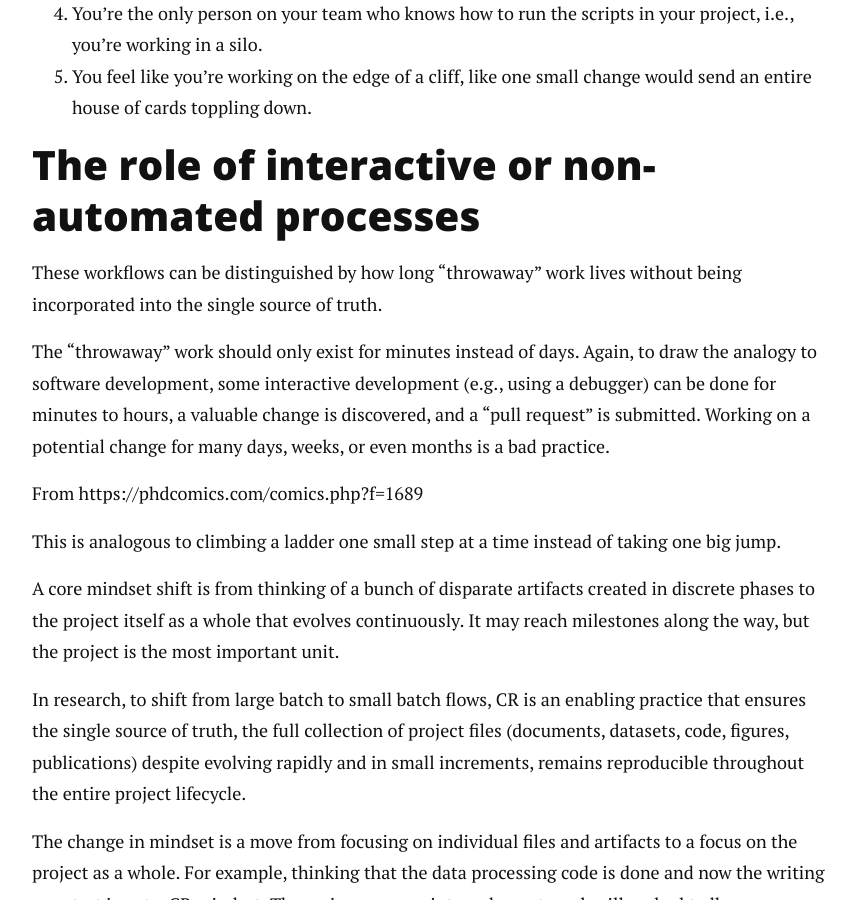
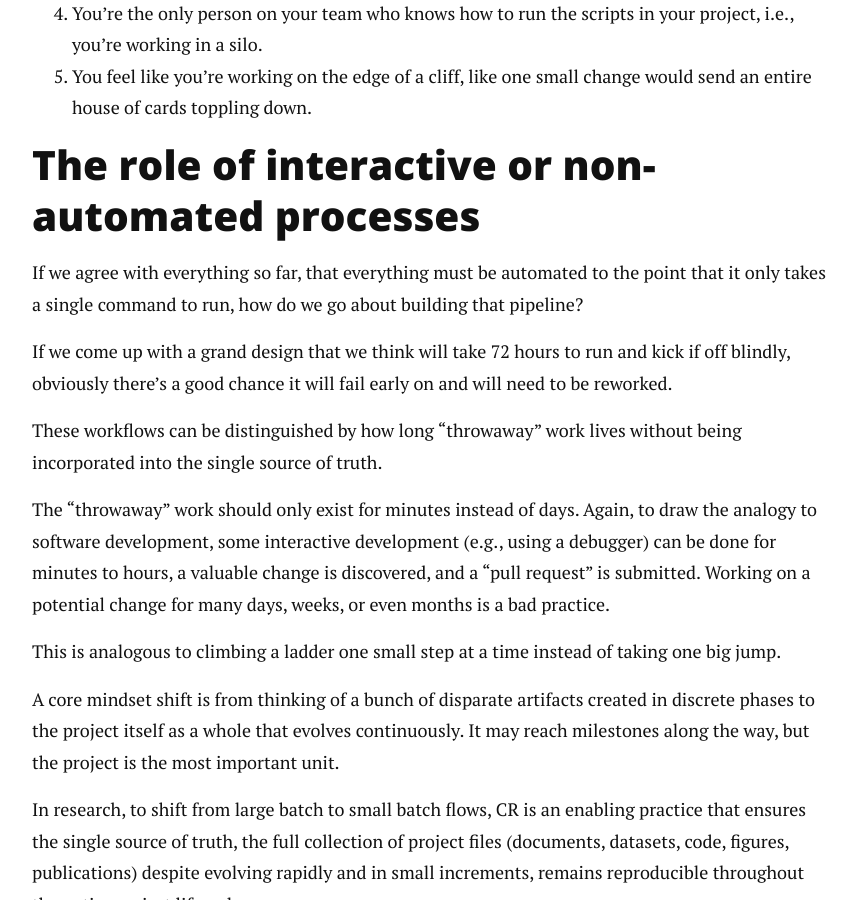
Before and after one commit to petebachant/petebachant.github.io, a Jekyll site: the page built from _posts/2025-02-28-continuous-reproducibility.md, in a window 1280 px wide and 900 px high, scrolled down 7862 px. Shown: the whole window, without its empty margins (208-1065 px from the left). Built offline with Jekyll 4.4.1, drawn with Linux system fonts in a browser that asks for light colours; nearby versions of some CDN libraries; comment, search, counter and statistics services are not loaded; some of the changed text lies outside the part shown.

Commit message:
Reorg phd comic

```diff
--- a/_posts/2025-02-28-continuous-reproducibility.md
+++ b/_posts/2025-02-28-continuous-reproducibility.md
@@ -392,6 +392,16 @@
 
 ## The role of interactive or non-automated processes
 
+If we agree with everything so far,
+that everything must be automated to the point that it only takes
+a single command to run,
+how do we go about building that pipeline?
+
+If we come up with a grand design that we think will take
+72 hours to run and kick if off blindly,
+obviously there's a good chance it will fail early on and will need
+to be reworked.
+
 These workflows can be distinguished by how long "throwaway" work
 lives without being incorporated into the single source of truth.
 
@@ -403,8 +413,6 @@
 and a "pull request" is submitted.
 Working on a potential change for many days, weeks, or even months
 is a bad practice.
-
-From https://phdcomics.com/comics.php?f=1689
 
 This is analogous to climbing a ladder one small step at a time
 instead of taking one big jump.
@@ -518,6 +526,15 @@
 they are going to have a huge jump start,
 even if the details of their investigation will be different.
 
+From https://phdcomics.com/comics.php?f=1689
+
+Now imagine their materials are spread all over the place---one project
+for the code,
+another for the visualization,
+and another for writing the thesis.
+You are not going to go through the trouble to reproduce their work
+and will need to reinvent the wheel.
+
 ## Painful situations you can avoid
 
 1. Your advisor points back at an older slide deck and requests that you
```
